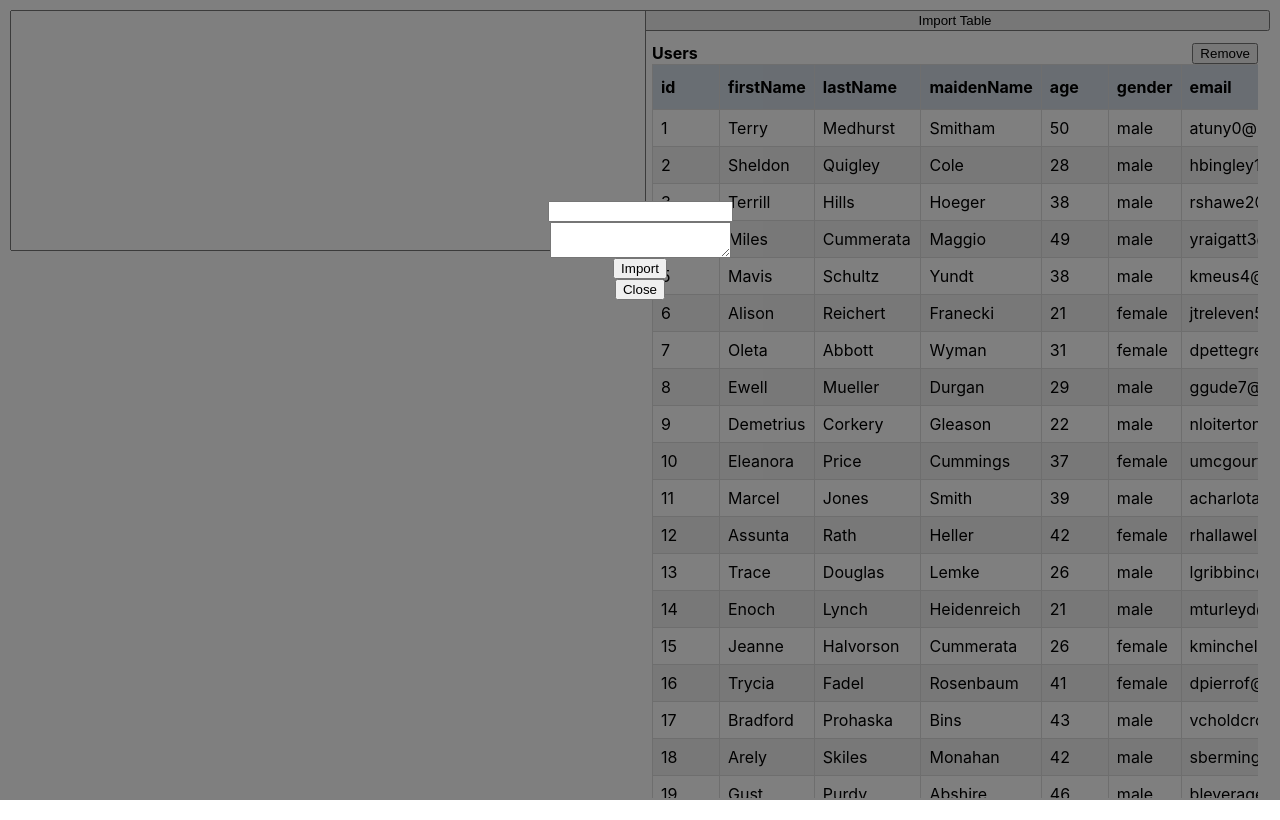
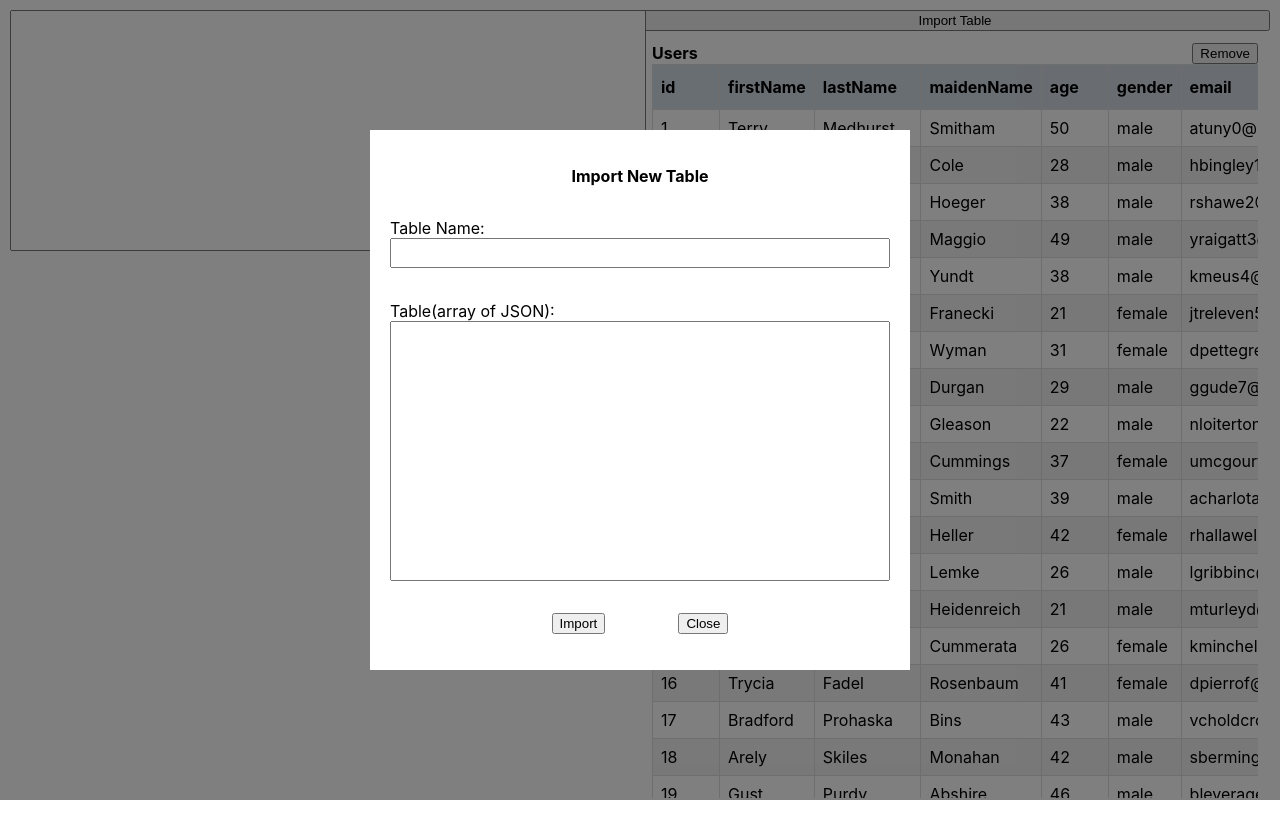
Before and after one commit to naagaditya/sql-query-runner, a React (Create React App) app: page / in a window 1280 px wide. Both pictures are taken after a click on the button "Import Table". Built offline with nearby package versions, Linux system fonts and the light colour scheme.

Commit message:
import table

```diff
--- a/src/import-table/components/ImportTable.css
+++ b/src/import-table/components/ImportTable.css
@@ -6,13 +6,46 @@
   left: 0;
   right: 0;
   background-color: rgba(0, 0, 0, 50%);
+  display: flex;
 }
 .modal {
   display: flex;
   align-items: center;
-  justify-content: center;
+  justify-content: space-around;
   height: 500px;
   width: 500px;
   margin: auto;
   flex-direction: column;
+  background-color:  #fff;
+  padding: 20px;
 }
+
+.column-container input {
+  padding: 4px;
+  font-size: 16px;
+}
+
+.column-container textarea {
+  padding: 4px;
+  font-size: 16px;
+  height: 250px;
+  resize: none;
+}
+
+.btn-container {
+  width: 50%;
+  display: flex;
+  justify-content: space-around;
+}
+
+.column-container {
+  width: 100%;
+  display: flex;
+  flex-direction: column;
+}
+
+.error-container {
+  color: red;
+  font-weight: bold;
+  font-size: large;
+}
--- a/src/import-table/components/ImportTable.tsx
+++ b/src/import-table/components/ImportTable.tsx
@@ -10,38 +10,54 @@ type Props = {
 export default function ImportTable(props: Props) {
   const [tableToImport, setTableToImport] = useState('');
   const [tableNameToImport, setTableNameToImport] = useState('');
+  const [errorMessage, setErrorMessage] = useState('');
 
   const handleChangeImportString =
     (e: React.ChangeEvent<HTMLTextAreaElement>) => {
-    setTableToImport(e.target.value)
+    setErrorMessage('');
+    setTableToImport(e.target.value);
   }
   const handleChangeImportTableName =
     (e: React.ChangeEvent<HTMLInputElement>) => {
-    setTableNameToImport(e.target.value)
+    setErrorMessage('');
+    setTableNameToImport(e.target.value);
   }
   const handleImport = () => {
     try {
       const parsedTable = JSON.parse(tableToImport)
       if (!Array.isArray(parsedTable)) {
-        throw new Error('Not a valid table');
+        throw Error('Not a valid table');
+      }
+      if (!tableNameToImport) {
+        throw Error('table name is required');
       }
       props.handleImport(tableNameToImport, parsedTable);
-
     }
-    catch(error) {
-      console.error(error)
+    catch(error: any) {
+      setErrorMessage(error.message);
     }
   }
   return (
     <div className="modal-overlay">
       <div className="modal">
+        <b>Import New Table</b>
+        <div className="column-container">
+          <label>Table Name: </label>
           <input
             type="text"
             onChange={handleChangeImportTableName}
             value={tableNameToImport} />
+        </div>
+        <div className="column-container">
+          <label>Table(array of JSON):  </label>
           <textarea value={tableToImport} onChange={handleChangeImportString}/>
+          <span className="error-container">{errorMessage}</span>
+        </div>
+        <div className="btn-container">
           <button onClick={handleImport}>Import</button>
           <button onClick={() => {props.hideModal()}}>Close</button>
+        </div>
+
       </div>
     </div>
   );
--- a/src/query-input/components/QueryInput.css
+++ b/src/query-input/components/QueryInput.css
@@ -0,0 +1,22 @@
+
+.query-input {
+  grid-area: in;
+  position: relative;
+}
+.query-input .run {
+  position: absolute;
+  bottom: 0;
+  width: 100%;
+  display: flex;
+  justify-content: space-between;
+}
+.query-input .run .error {
+  color: red;
+  font-size: large;
+}
+.query-input textarea {
+  font-size: large;
+  height: 100%;
+  width: 100%;
+  resize: none;
+}
--- a/src/query-input/utils/evaluateWhereCondition.ts
+++ b/src/query-input/utils/evaluateWhereCondition.ts
@@ -10,12 +10,12 @@ export function evaluateWhereCondition(row: any, where: string): boolean {
 }
 
 const evaluateExp = (row: any, exp: string) => {
-  let [leftOperand, operator, rightOperand] = exp.split(' ');
+  const [leftOperand, operator] = exp.split(' ', 2);
+  const rightOperand = exp.split(operator)[1].trim().replace(/'/g, "");
   if(leftOperand && operator && rightOperand) {
-    rightOperand = rightOperand.replace(/'/g, "")
     switch(operator) {
       case '=':
-        return row[leftOperand] === rightOperand;
+        return row[leftOperand].toString() === rightOperand.toString();
       case '>':
         return row[leftOperand] > rightOperand;
       case '>=':
--- a/src/sql-query-runner/components/SQLQueryRunner.css
+++ b/src/sql-query-runner/components/SQLQueryRunner.css
@@ -10,27 +10,6 @@
   "ot tbl";
   height: 100vh;
 }
-.query-input {
-  grid-area: in;
-  position: relative;
-}
-.query-input .run {
-  position: absolute;
-  bottom: 0;
-  width: 100%;
-  display: flex;
-  justify-content: space-between;
-}
-.query-input .run .error {
-  color: red;
-  font-size: large;
-}
-.query-input textarea {
-  font-size: large;
-  height: 100%;
-  width: 100%;
-  resize: none;
-}
 .query-output {
   grid-area: ot;
   overflow: scroll;
@@ -39,11 +18,10 @@
   grid-area: tbl;
   display: flex;
   flex-direction: column;
-  height: 100vh;
+  overflow: scroll;
 }
-.avaiable-tables .table {
-  height: 100%;
+.avaiable-tables .table-wrapper {
   overflow: scroll;
-  flex: 1;
+  flex-wrap: nowrap;
   margin: 12px;
 }
```
Also changed, not shown: src/query-input/components/QueryInput.tsx (+4 -3 lines). Lines whose indentation alone changed are shown as unchanged.
